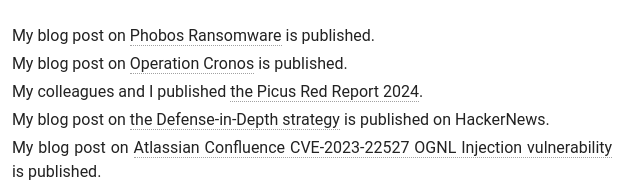
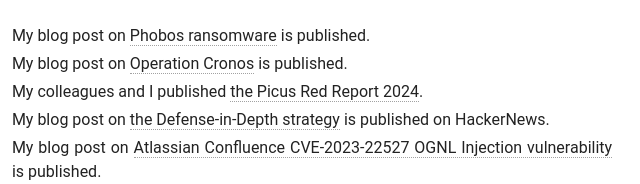
Before and after one commit to hcanyuceel/hcanyuceel.github.io, a plain HTML site: page index.html in a window 1280 px wide. Shown: the part 1698-1882 px from the top of the page, 379-1019 px from the left. Drawn offline with nearby package versions, Linux system fonts and the light colour scheme; some packages are replaced by stand-ins of ours.

Commit message:
030324_Update index.html

```diff
--- a/index.html
+++ b/index.html
@@ -144,7 +144,7 @@
 <table>
 <tr>
     <td style="width:100px;vertical-align:top"><b>2024-03-01</b></td>
-    <td class="homepage">My blog post on <a href="https://www.picussecurity.com/resource/blog/phobos-ransomware-analysis-simulation-and-mitigation-cisa-alert-aa24-060a/" > Phobos Ransomware</a> is published.</td>
+    <td class="homepage">My blog post on <a href="https://www.picussecurity.com/resource/blog/phobos-ransomware-analysis-simulation-and-mitigation-cisa-alert-aa24-060a/" > Phobos ransomware</a> is published.</td>
   </tr>
 
  <tr>
```
